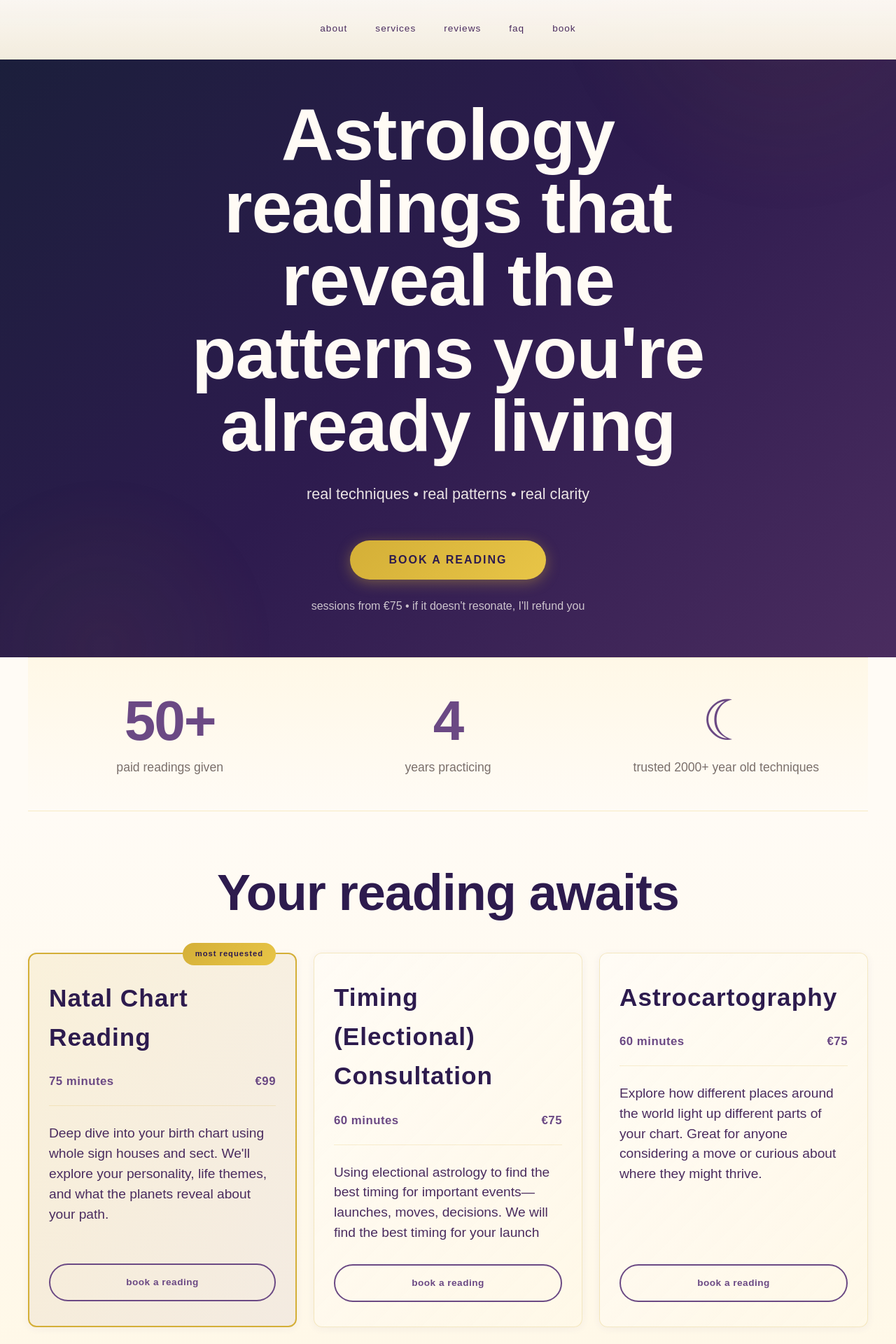
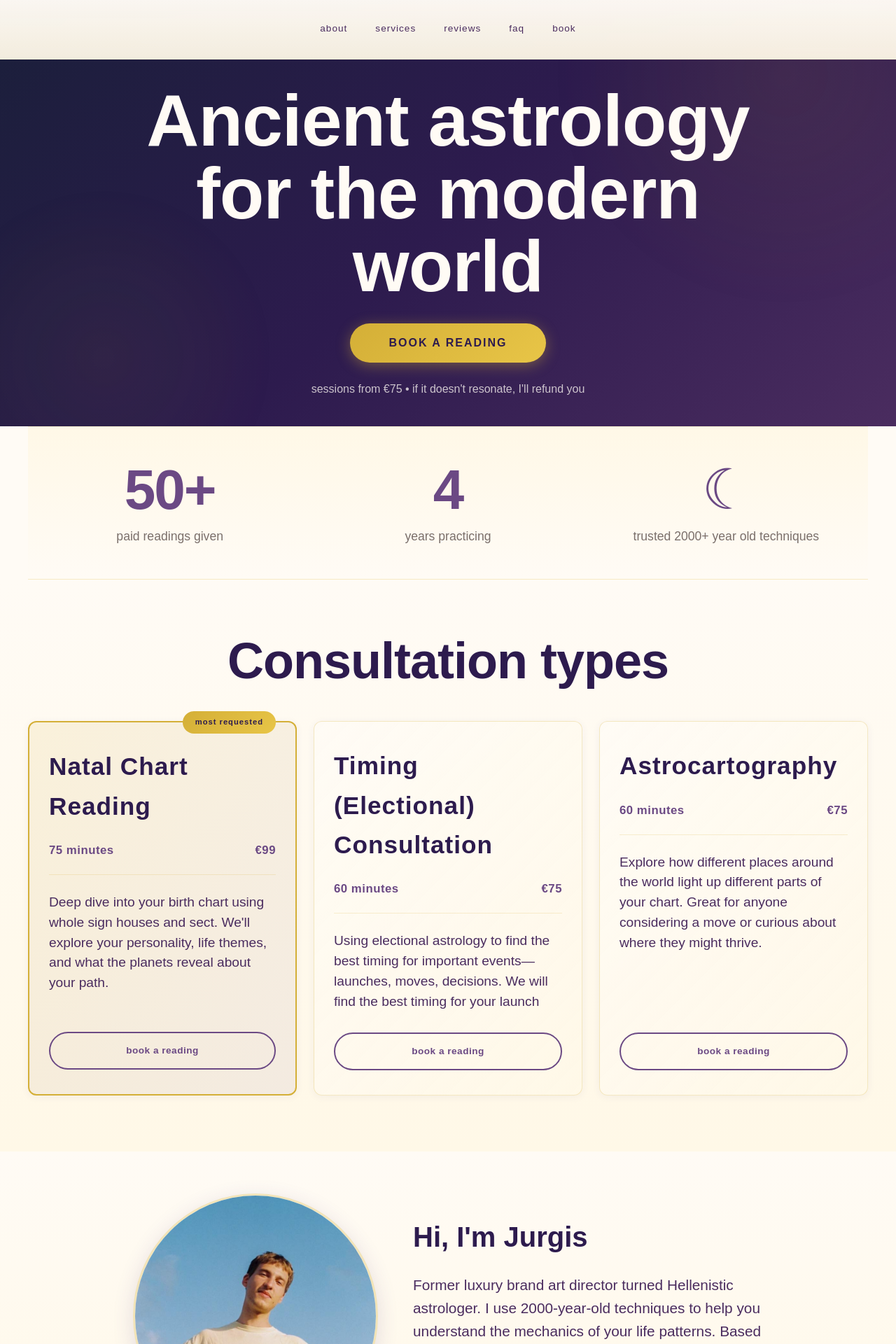
Before and after one commit to nejurgis/syzygyAstro, a React (Vite) app: page / in a window 1280 px wide. Shown: the top 1920 px of the page at 70% size. Built offline with nearby package versions, Linux system fonts and the light colour scheme; a web font is replaced by a local one.

Commit message:
copy tweaks

```diff
--- a/src/App.css
+++ b/src/App.css
@@ -70,11 +70,11 @@ Mystical Warm Color Palette:
 
 /* Hero Section */
 .hero {
-  min-height: 85vh;
+  min-height: 60vh;
   display: flex;
   align-items: center;
   justify-content: center;
-  padding: 140px 24px 60px;
+  padding: 120px 24px 40px;
   background: linear-gradient(135deg, #1A1F3A 0%, #2D1B4E 50%, #4A2C5F 100%);
   position: relative;
   overflow: hidden;
@@ -283,8 +283,8 @@ Mystical Warm Color Palette:
 }
 
 .about-brief-image img {
-  width: 180px;
-  height: 180px;
+  width: 350px;
+  height: 350px;
   object-fit: cover;
   border-radius: 50%;
   box-shadow: 0 8px 30px rgba(74, 44, 132, 0.15);
@@ -888,7 +888,7 @@ Mystical Warm Color Palette:
   color: #FFFBF5;
   font-family: 'Zalando Sans SemiExpanded', sans-serif;
   letter-spacing: 2px;
-  line-height: 1.15;
+  line-height: 1.1;
 }
 
 .cta-section p {
@@ -1381,11 +1381,12 @@ Mystical Warm Color Palette:
   }
 
   .hero {
-    padding: 100px 20px 50px;
+    min-height: 50vh;
+    padding: 100px 20px 30px;
   }
 
   .hero-title {
-    font-size: 3rem;
+    font-size: 2.5rem;
     letter-spacing: 0px;
   }
 
@@ -1404,8 +1405,8 @@ Mystical Warm Color Palette:
   }
 
   .about-brief-image img {
-    width: 140px;
-    height: 140px;
+    width: 250px;
+    height: 250px;
   }
 
   .about-brief-text h2 {
--- a/src/App.jsx
+++ b/src/App.jsx
@@ -196,10 +196,7 @@ function App() {
       {/* Hero Section */}
       <section className="hero">
         <div className="hero-content">
-          <h1 className="hero-title">Astrology readings that reveal the patterns you're already living</h1>
-          <p className="hero-description">
-            real techniques • real patterns • real clarity
-          </p>
+          <h1 className="hero-title">Ancient astrology for the modern world</h1>
           <a href="#booking" className="cta-button" onClick={handleBookingClick}>book a reading</a>
           <p className="guarantee-text">sessions from €75 • if it doesn't resonate, I'll refund you</p>
         </div>
@@ -224,7 +221,7 @@ function App() {
       {/* Services Section - Moved up for conversion optimization */}
       <section id="services" className="section services-section">
         <div className="container">
-          <h2 className="section-title">Your reading awaits</h2>
+          <h2 className="section-title">Consultation types</h2>
           <div className="services-grid">
             {services.map((service) => (
               <div key={service.id} className={`service-card ${service.popular ? 'popular' : ''}`}>
@@ -350,7 +347,7 @@ function App() {
       <section className="cta-section">
         <div className="container">
           <h2>Ready to understand your patterns?</h2>
-          <p>Let's explore what the cosmos reveal about your path</p>
+          <p>Let's look at your chart</p>
           <a href="#booking" className="cta-button large" onClick={handleBookingClick}>book a session</a>
           <p className="guarantee-text">if the reading doesn't click with you, just let me know</p>
         </div>
```
